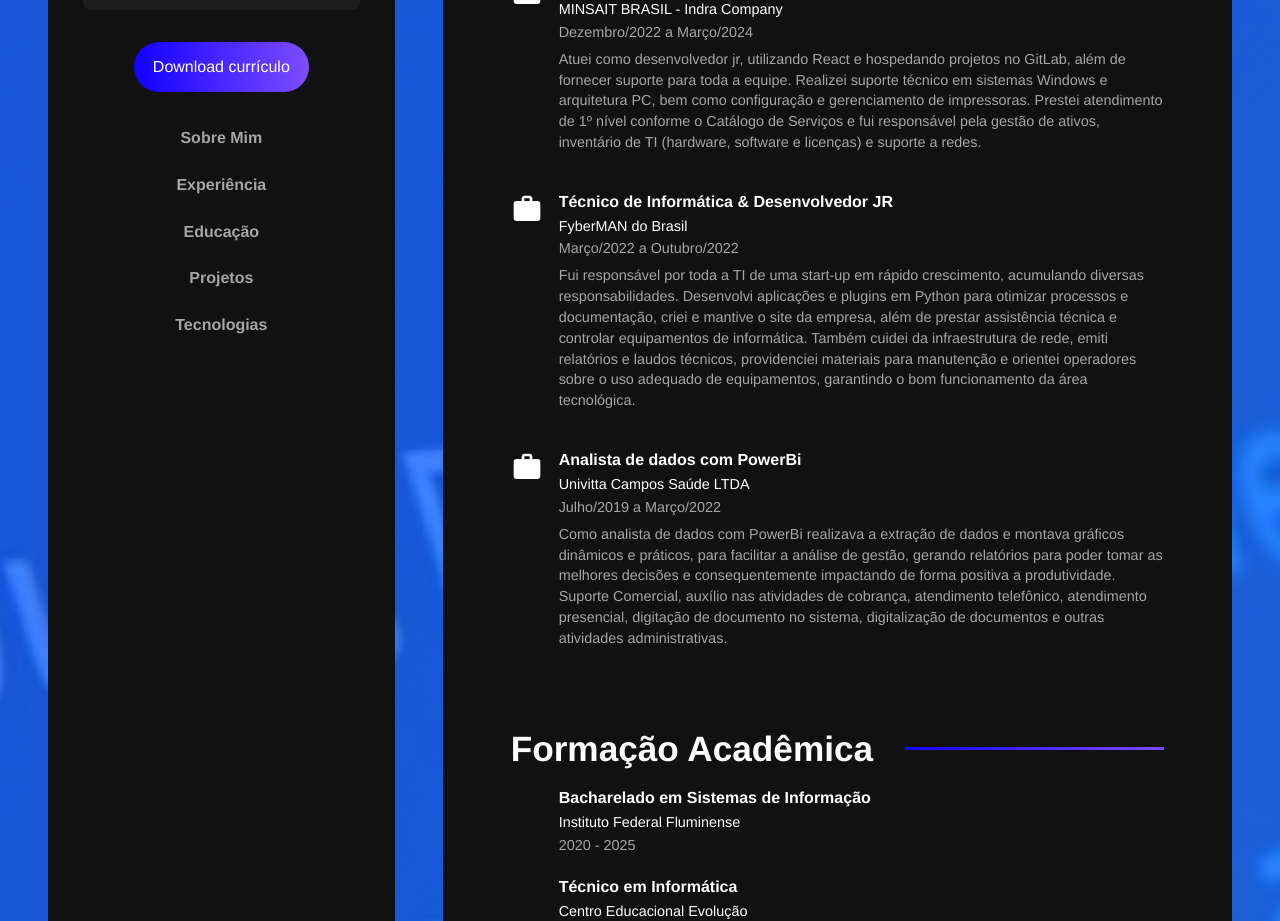
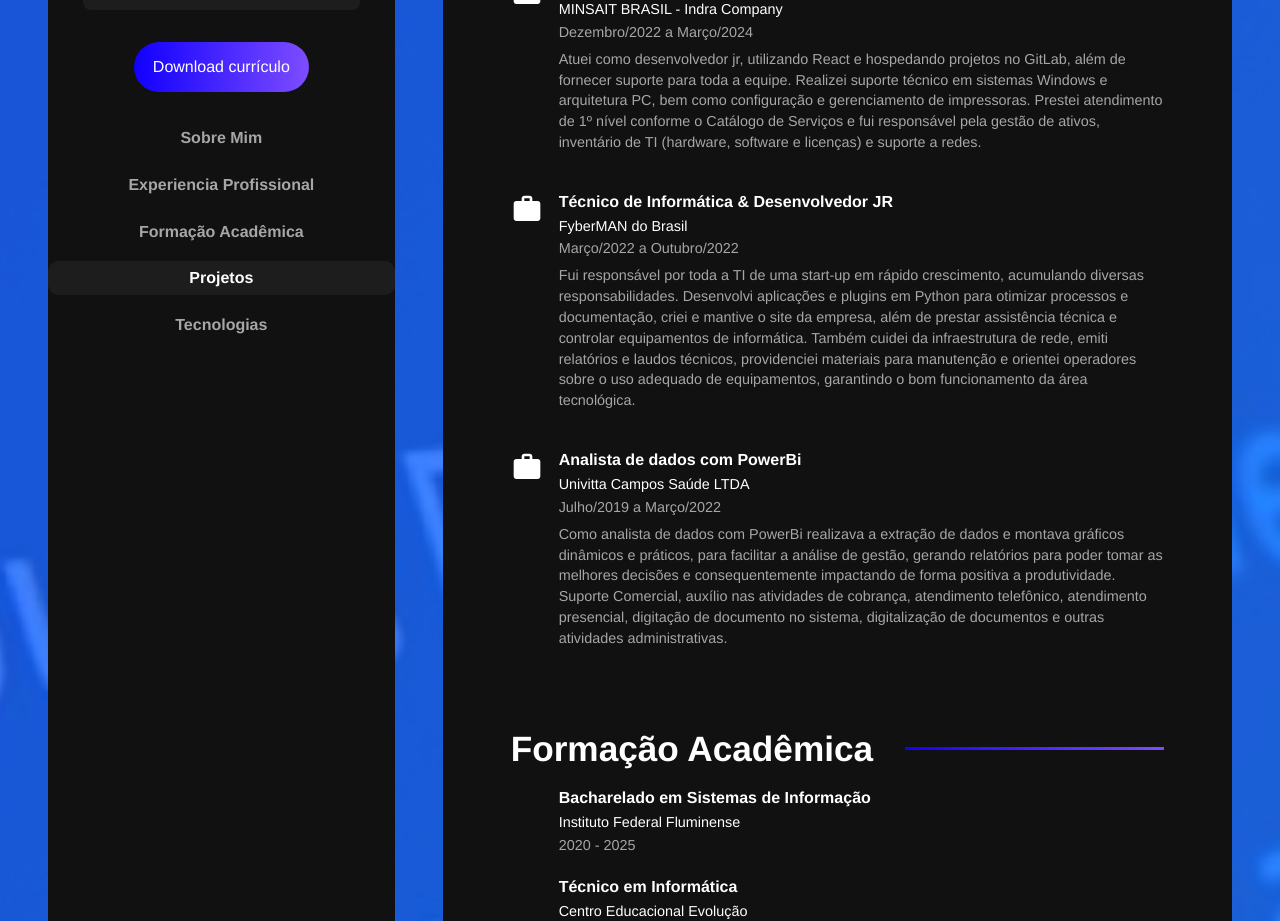
Before and after one commit to hiag0liveira/Portfolio, a React (Vite) app: page / in a window 1280 px wide. Shown: the part 860-1781 px from the top of the page. Built offline with nearby package versions, Linux system fonts and the light colour scheme; some icons are missing.

Commit message:
Refactor header and sidebar navigation styles

```diff
--- a/src/components/Header.jsx
+++ b/src/components/Header.jsx
@@ -1,4 +1,5 @@
 import { RxHamburgerMenu } from "react-icons/rx";
+import { MdOutlineClose } from "react-icons/md";
 import { useState } from "react";
 import { MdOutlineArrowForwardIos } from "react-icons/md";
 import { MdOutlineArrowBackIos } from "react-icons/md";
@@ -11,6 +12,10 @@ function Header() {
     setIsMenuOpen(!isMenuOpen);
   };
 
+  const closeMenu = () => {
+    setIsMenuOpen(false);
+  };
+
   return (
     <header className="header mobile-header">
       <h1>
@@ -19,26 +24,37 @@ function Header() {
         <MdOutlineArrowForwardIos className="arrow" />
       </h1>
       <button className="hamburger" onClick={toggleMenu}>
-        <RxHamburgerMenu />
+        {isMenuOpen ? <MdOutlineClose /> : <RxHamburgerMenu />}
       </button>
-      {isMenuOpen && (
-        <nav className="mobile-menu">
+      <nav className={`mobile-menu ${isMenuOpen ? "open" : "closed"}`}>
         <ul>
           <li>
-              <a href="#about">About</a>
+            <a href="#Sobre Mim" onClick={closeMenu}>
+              Sobre Mim
+            </a>
           </li>
           <li>
-              <a href="#more">Saiba Mais</a>
+            <a href="#Experiencia Profissional" onClick={closeMenu}>
+              Experiencia Profissional
+            </a>
           </li>
           <li>
-              <a href="#technologies">Tecnologias</a>
+            <a href="#Formação Acadêmica" onClick={closeMenu}>
+              Formação Acadêmica
+            </a>
           </li>
           <li>
-              <a href="#projects">Projetos</a>
+            <a href="#Projetos" onClick={closeMenu}>
+              Projetos
+            </a>
+          </li>
+          <li>
+            <a href="#Tecnologias" onClick={closeMenu}>
+              Tecnologias
+            </a>
           </li>
         </ul>
       </nav>
-      )}
     </header>
   );
 }
--- a/src/components/MainContent.jsx
+++ b/src/components/MainContent.jsx
@@ -8,23 +8,23 @@ import ExperienceContainer from "./ExperienceContainer";
 const MainContent = () => {
   return (
     <main id="main-content">
-      <section id="about">
+      <section id="Sobre Mim">
         <AboutContainer />
       </section>
 
-      <section id="experience">
+      <section id="Experiencia Profissional">
         <ExperienceContainer />
       </section>
 
-      <section id="education">
+      <section id="Formação Acadêmica">
         <EducationContainer />
       </section>
 
-      <section id="projects">
+      <section id="Projetos">
         <ProjectsContainer />
       </section>
 
-      <section id="technologies">
+      <section id="Tecnologias">
         <TechnologiesContainer />
       </section>
     </main>
--- a/src/components/Sidebar.jsx
+++ b/src/components/Sidebar.jsx
@@ -1,11 +1,54 @@
+import { useEffect, useState } from "react";
 import SocialNetworkContainer from "./SocialNetworkContainer";
 import InformationContainer from "./InformationContainer";
-
 import Avatar from "../img/profile.png";
-
 import "../styles/components/sidebar.sass";
 
 const Sidebar = () => {
+  const [activeSection, setActiveSection] = useState("");
+
+  const handleScroll = () => {
+    const sections = [
+      "Sobre Mim",
+      "Experiencia Profissional",
+      "Formação Acadêmica",
+      "Projetos",
+      "Tecnologias",
+    ];
+    let currentSection = "";
+
+    sections.forEach((section) => {
+      const element = document.getElementById(section);
+      const rect = element.getBoundingClientRect();
+
+      if (
+        rect.top <= window.innerHeight / 2 &&
+        rect.bottom >= window.innerHeight / 2
+      ) {
+        currentSection = section;
+      }
+    });
+
+    setActiveSection(currentSection);
+  };
+
+  const handleLinkClick = (event, section) => {
+    event.preventDefault();
+    const target = document.getElementById(section);
+
+    if (target) {
+      window.scrollTo({
+        top: target.offsetTop,
+        behavior: "smooth",
+      });
+    }
+  };
+
+  useEffect(() => {
+    window.addEventListener("scroll", handleScroll);
+    return () => window.removeEventListener("scroll", handleScroll);
+  }, []);
+
   return (
     <aside id="sidebar">
       <img src={Avatar} alt="Hiago Mendes" />
@@ -22,21 +65,23 @@ const Sidebar = () => {
 
       <nav className="menu">
         <ul>
-          <li>
-            <a href="#about">Sobre Mim</a>
-          </li>
-          <li>
-            <a href="#experience">Experiência</a>
-          </li>
-          <li>
-            <a href="#education">Educação</a>
-          </li>
-          <li>
-            <a href="#projects">Projetos</a>
-          </li>
-          <li>
-            <a href="#technologies">Tecnologias</a>
-          </li>
+          {[
+            "Sobre Mim",
+            "Experiencia Profissional",
+            "Formação Acadêmica",
+            "Projetos",
+            "Tecnologias",
+          ].map((section) => (
+            <li key={section}>
+              <a
+                href={`#${section}`}
+                className={activeSection === section ? "active" : ""}
+                onClick={(e) => handleLinkClick(e, section)}
+              >
+                {section.charAt(0).toUpperCase() + section.slice(1)}
+              </a>
+            </li>
+          ))}
         </ul>
       </nav>
     </aside>
--- a/src/styles/components/header.sass
+++ b/src/styles/components/header.sass
@@ -5,8 +5,8 @@
   background-color: #111111
   color: #fff
   width: 100%
-  margin-bottom: 4rem
-
+  height: 6rem
+  display: flex
 
   h1
     font-size: 1.2rem
@@ -20,19 +20,36 @@
     font-size: 2rem
     cursor: pointer
 
-  .mobile-menu
-    position: absolute
-    top: 3.5rem
-    right: 0rem
-    background-color: #111
-    padding: 1rem
-    padding-bottom: 100vh
-    border-radius: 5px
-    ul
-      list-style: none
-      padding: 0
-      li
-        margin: 1rem 0
-        a
-          color: #fff
-          text-decoration: none
+.mobile-menu
+  position: absolute
+  top: -100vh
+  right: 0
+  background-color: #252525
+  width: 100%
+  padding: 1rem
+  display: flex
+  flex-direction: column
+  justify-content: center
+  align-items: center
+  text-align: center
+  transition: all 0.5s ease
+  z-index: 10
+  height: 100vh
+
+  ul
+    list-style: none
+    padding: 0
+
+    li
+      margin: 1rem 0
+
+      a
+        color: #ffffff
+        font-size: 1.5rem
+        text-decoration: none
+
+.mobile-menu.open
+  top: 6rem
+
+.mobile-menu.closed
+  top: -100vh
--- a/src/styles/components/sidebar.sass
+++ b/src/styles/components/sidebar.sass
@@ -52,7 +52,6 @@
       top: 10rem
       margin-top: 1rem
       width: 100%
-
       ul
           list-style: none
           padding: 0
@@ -72,6 +71,10 @@
                       color: variables.$text-color
                       background-color: variables.$bg-color-secondary
                       border-radius: variables.$container-border-radius
+    .menu a.active
+      color: variables.$text-color
+      background-color: variables.$bg-color-secondary
+      border-radius: variables.$container-border-radius
 
     @media (max-width: 880px)
       .menu
```
Lines whose indentation alone changed are shown as unchanged.
